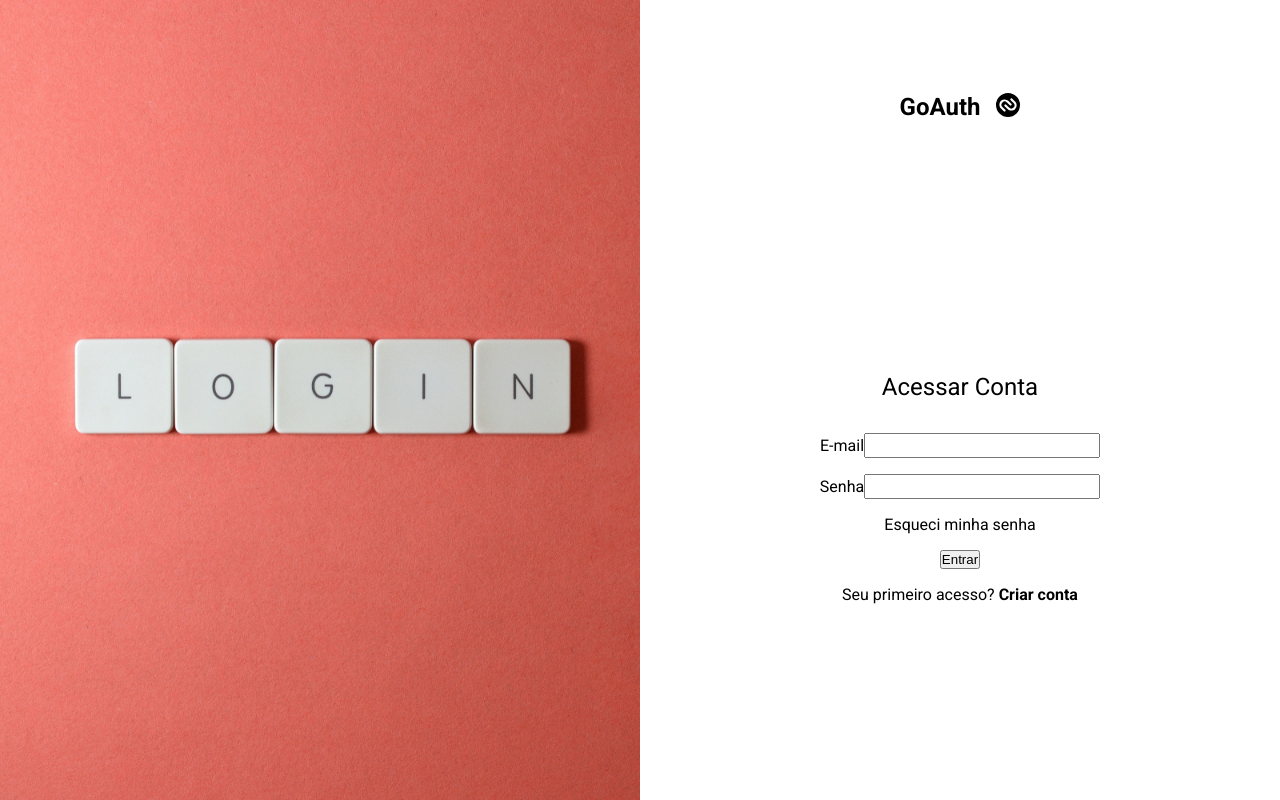
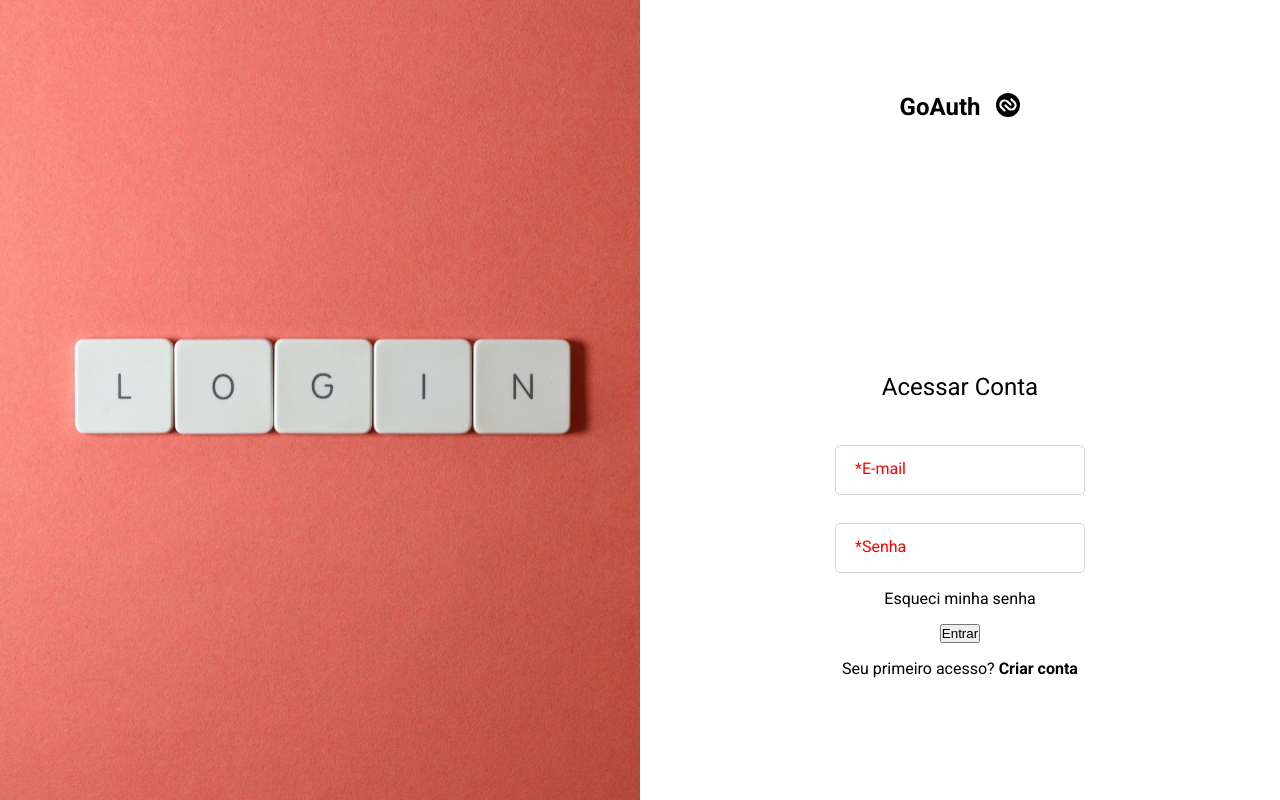
Before and after one commit to michelwene/GoAuth, a React (Create React App) app: page / in a window 1280 px wide. Built offline with nearby package versions, Linux system fonts and the light colour scheme.

Commit message:
style: label float form signin

```diff
--- a/src/pages/Login/index.tsx
+++ b/src/pages/Login/index.tsx
@@ -25,12 +25,12 @@ export function Login() {
         <FormGroup>
           <h2>Acessar Conta</h2>
           <InputGroup>
+            <FormInput required placeholder=" " type="email" />
             <FormLabel>E-mail</FormLabel>
-            <FormInput />
           </InputGroup>
           <InputGroup>
+            <FormInput required placeholder=" " type="password" />
             <FormLabel>Senha</FormLabel>
-            <FormInput />
           </InputGroup>
           <FormLink>Esqueci minha senha</FormLink>
           <FormButton>Entrar</FormButton>
--- a/src/pages/Login/styles.ts
+++ b/src/pages/Login/styles.ts
@@ -52,11 +52,62 @@ export const FormGroup = styled.form`
   }
 `;
 
-export const InputGroup = styled.div``;
+export const InputGroup = styled.div`
+  padding-top: 0.75rem;
+  position: relative;
 
-export const FormLabel = styled.label``;
+  input:required:invalid + label {
+    color: red;
+  }
 
-export const FormInput = styled.input``;
+  input:required:invalid + label::before {
+    content: "*";
+  }
+
+  input:focus + label,
+  input:not(:placeholder-shown) + label {
+    font-size: 13px;
+    top: 0;
+    color: #3951b2;
+  }
+`;
+
+export const FormLabel = styled.label`
+  pointer-events: none;
+  position: absolute;
+  top: calc(50% - 10px);
+  left: 15px;
+  transition: all 0.1s linear;
+  -webkit-transition: all 0.1s linear;
+  -moz-transition: all 0.1s linear;
+  background-color: white;
+  padding: 5px;
+`;
+
+export const FormInput = styled.input`
+  border: 1px solid lightgray;
+  border-radius: 5px;
+  outline: none;
+  min-width: 250px;
+  padding: 15px 20px;
+  font-size: 16px;
+  transition: all 0.1s linear;
+  -webkit-transition: all 0.1s linear;
+  -moz-transition: all 0.1s linear;
+  -webkit-appearance: none;
+
+  &:focus {
+    border: 2px solid #3951b2;
+  }
+
+  &::placeholder {
+    color: transparent;
+  }
+
+  &:focus:required:invalid {
+    border: 2px solid red;
+  }
+`;
 
 export const FormLink = styled.a``;
 
```
